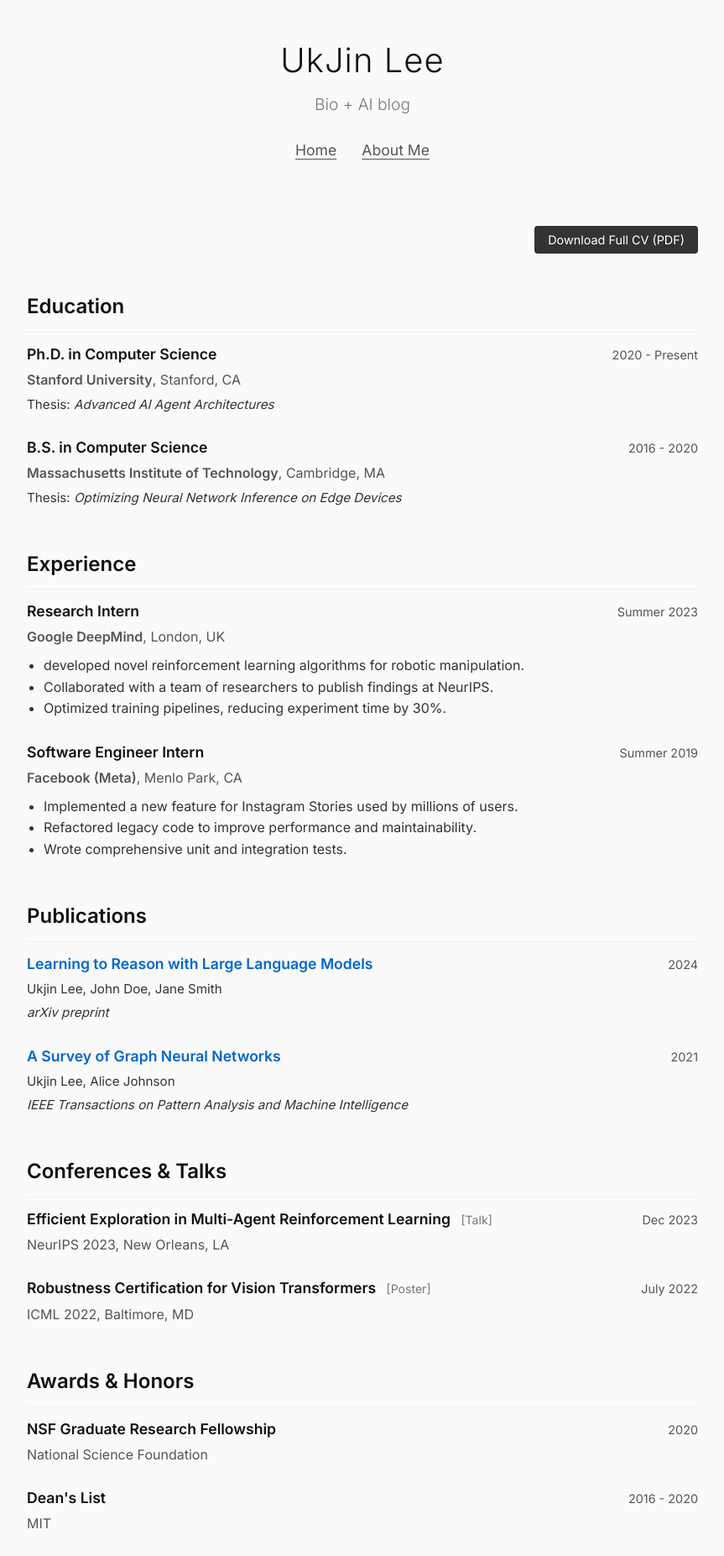
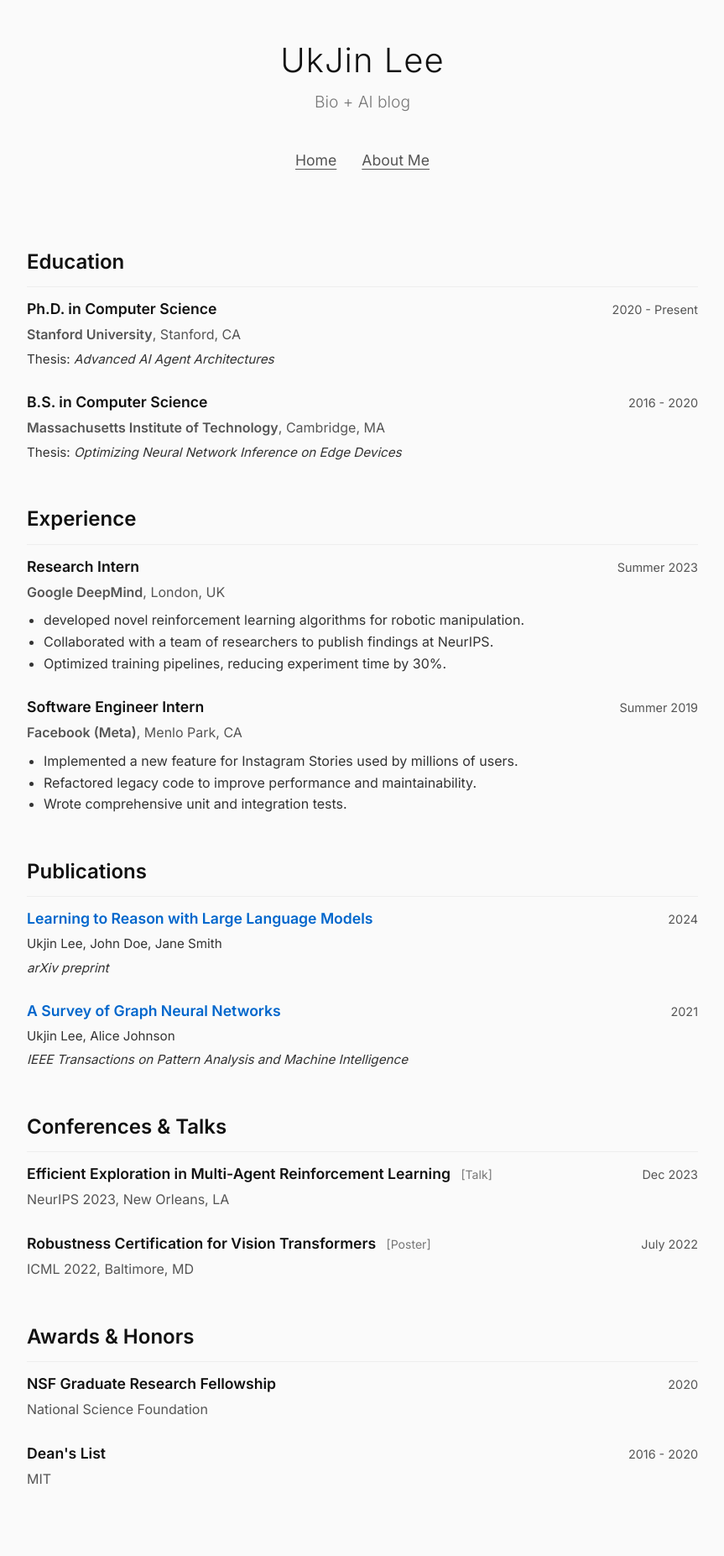
Before and after one commit to ukjinlee101/ukjinlee101.github.io, a Jekyll site: the page built from cv.md, in a window 1280 px wide. Shown: the whole page at 84% size, without its empty margins (208-1071 px from the left). Built offline with Jekyll 4.4.1, drawn with Linux system fonts in a browser that asks for light colours; after the commit the page ends 1799 px from its top, so only the background shows below that.

Commit message:
antigravity

```diff
--- a/assets/css/style.css
+++ b/assets/css/style.css
@@ -75,7 +75,8 @@ pre {
   font-weight: 300;
   /* Minimalist thin font */
   color: #111;
-  margin-bottom: 5px;
+  margin-bottom: 2px;
+  /* Reduced gap */
   letter-spacing: 1px;
 }
 
@@ -83,7 +84,8 @@ pre {
   font-size: 1.2em;
   color: #777;
   font-weight: 300;
-  margin-bottom: 25px;
+  margin-bottom: 40px;
+  /* Increased gap */
 }
 
 .site-nav-centered {
--- a/cv.md
+++ b/cv.md
@@ -4,9 +4,6 @@ title: Curriculum Vitae
 permalink: /cv/
 ---
 
-<div class="cv-download">
-  <a href="{{ "/assets/files/cv.pdf" | relative_url }}" class="btn">Download Full CV (PDF)</a>
-</div>
 
 ## Education
 {% for edu in site.data.education %}
```
